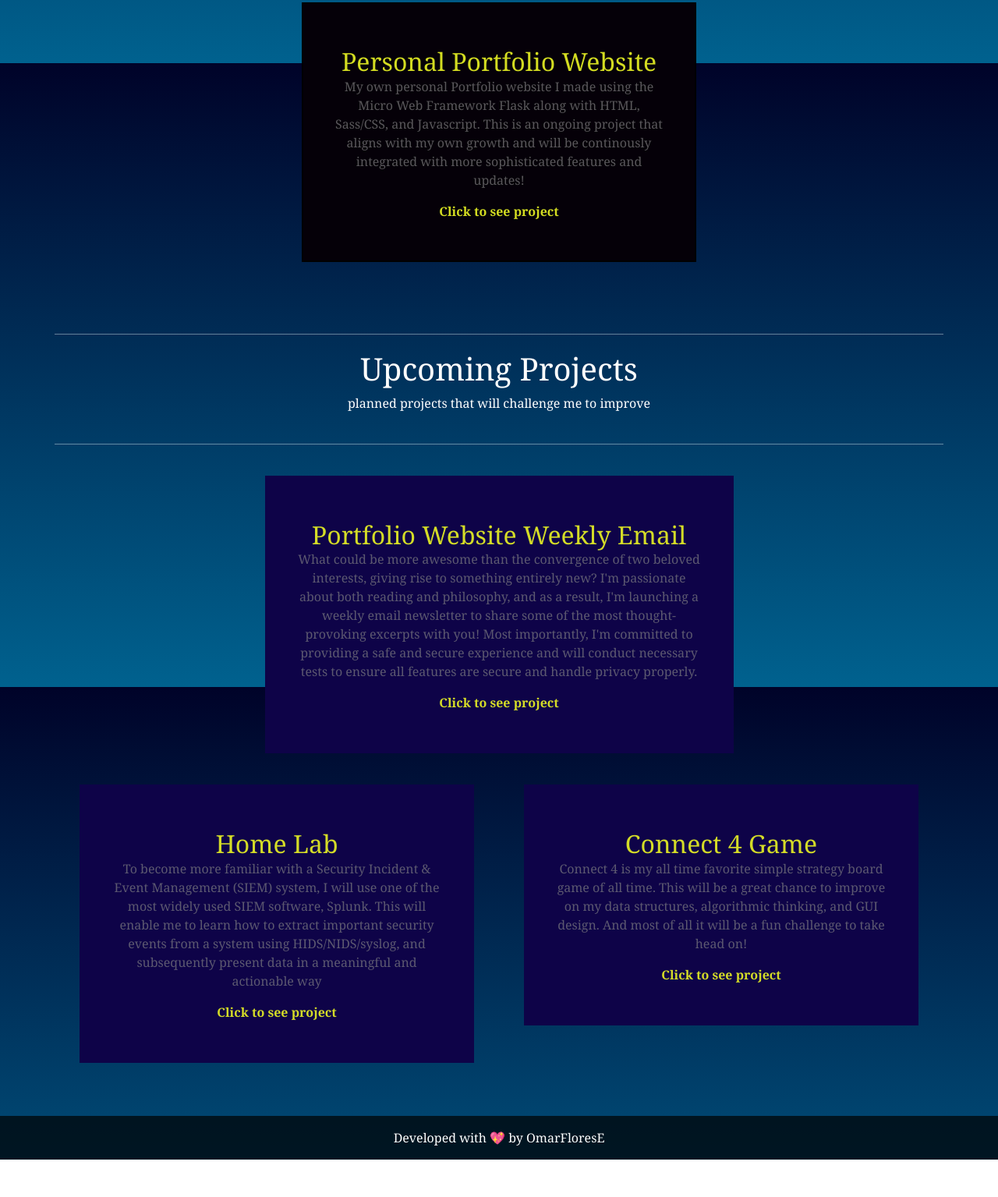
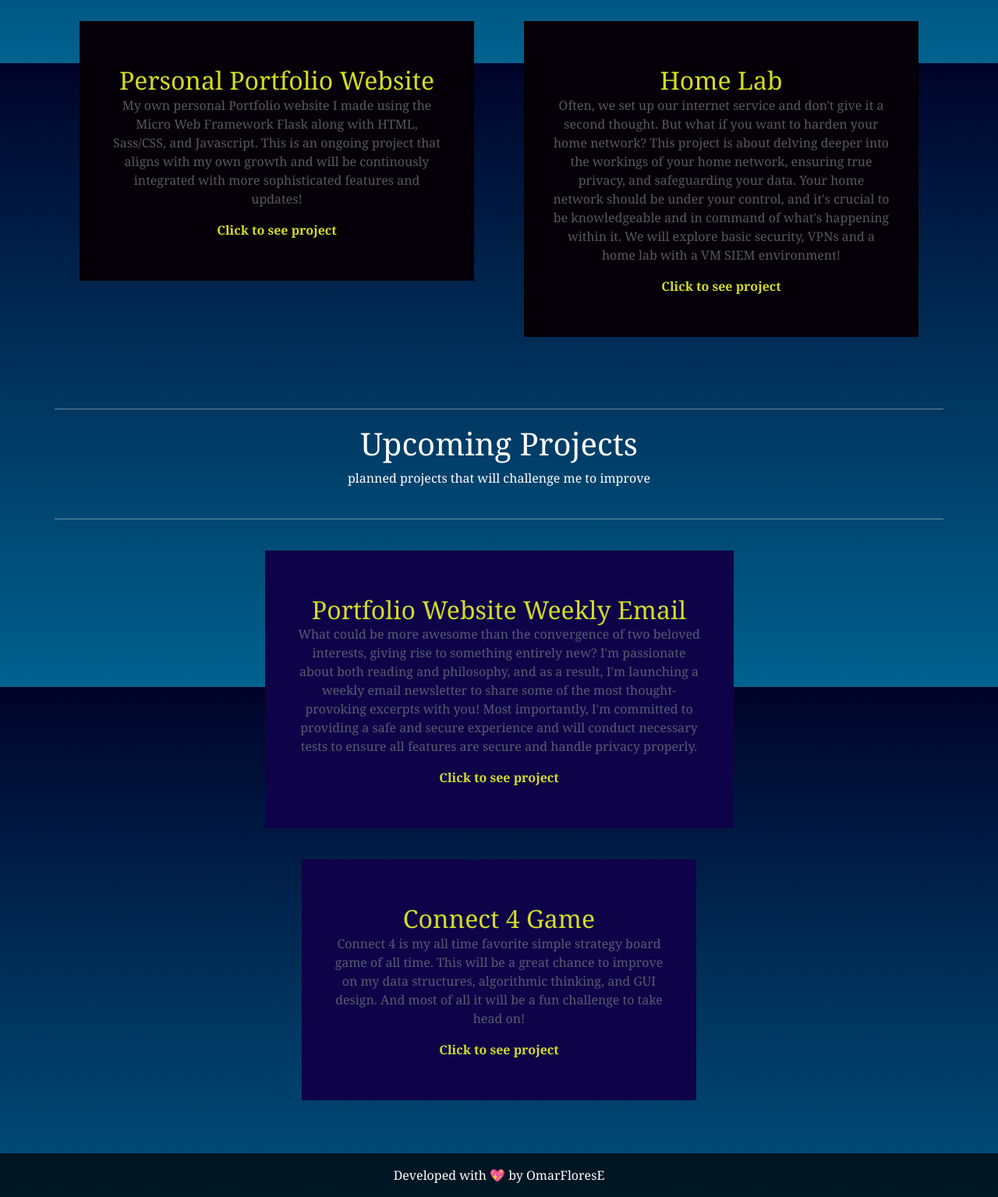
Before and after one commit to OmarFloresE/OmarFloresE.github.io, a website: page projects.html in a window 1280 px wide. Shown: the part 719-2254 px from the top of the page at 78% size. Before the commit the page ends 2206 px from the top, so only its background shows below. Drawn offline with nearby package versions, Linux system fonts and the light colour scheme.

Commit message:
Updated Projects

```diff
--- a/projects.html
+++ b/projects.html
@@ -76,16 +76,16 @@
 
             <div class="col-md-6">
                 <div class="Pcard text-center">
-                    <a href="https://github.com/OmarFloresE/Password-Manager">
+                    <a href="https://github.com/OmarFloresE/OfflinePasswordManagerApp">
                         <div class="Pcard-body">
                             <h2>Local Password Manager</h2>
                             <p>
                                 Using a password manager does indeed put all your eggs in one basket.
                                 But you have to compare that reinforced basket to the one woven out of all the websites
                                 you use where any one weak thread makes the bottom drop out. Password managers decrease the overall surface
-                                of vulnerability for your digital life.
+                                of vulnerability for your digital life. This was a fun project I assembled with Electron, JS framework and SQLite queries managed by Python.
                                                    </p>
-                            <p class="link"><a href="https://github.com/OmarFloresE/Password-Manager">Click to see project</a></p>
+                            <p class="link"><a href="https://github.com/OmarFloresE/OfflinePasswordManagerApp">Click to see project</a></p>
                         </div>
                     </a>
                 </div>
@@ -102,6 +102,30 @@
                                 and updates!
                             </p>
                             <p class="link"><a href="https://omarfloresestrada.com/">Click to see project</a></p>
+                        </div>
+                    </a>
+                </div>
+            </div>
+
+
+            <div class="col-md-6">
+                <div class="Pcard text-center">
+                    <a href="https://github.com/OmarFloresE/HomeNetSecUpgrade/wiki/4.-SIEM-Implementation-(A-Home-Lab)">
+                        <div class="Pcard-body">
+                            <h2>Home Lab</h2>
+                          <p>
+                            Often, we set up our internet service and don't give it a second thought.
+                            But what if you want to harden your home network?
+                            This project is about delving deeper into the workings of your home network, ensuring true privacy, and safeguarding your data.
+                            Your home network should be under your control, and it's crucial to be knowledgeable and in command of what's happening within it.
+
+                            We will explore basic security, VPNs and a home lab with a VM SIEM environment!
+                          </p>
+                            <p class="link">
+                              <a href="https://github.com/OmarFloresE/HomeNetSecUpgrade/wiki/4.-SIEM-Implementation-(A-Home-Lab)">
+                                  Click to see project
+                              </a>
+                            </p>
                         </div>
                     </a>
                 </div>
@@ -152,26 +176,6 @@
                 </a>
             </div>
         </div>
-
-          <div class="col-md-6">
-              <div class="Ucard text-center">
-                  <a href="#myModal"  data-toggle="modal">
-                      <div class="Ucard-body">
-                          <h2>Home Lab</h2>
-                        <p>
-                            To become more familiar with a Security Incident & Event Management (SIEM) system, I will use one of the most widely used SIEM software, Splunk.
-                            This will enable me to learn how to extract important security events from a system using HIDS/NIDS/syslog, and
-                            subsequently present data in a meaningful and actionable way
-                        </p>
-                          <p class="link">
-                            <a href="#myModal"  data-toggle="modal">
-                                Click to see project
-                            </a>
-                        </p>
-                      </div>
-                  </a>
-              </div>
-          </div>
 
 
           <div class="col-md-6">
```
